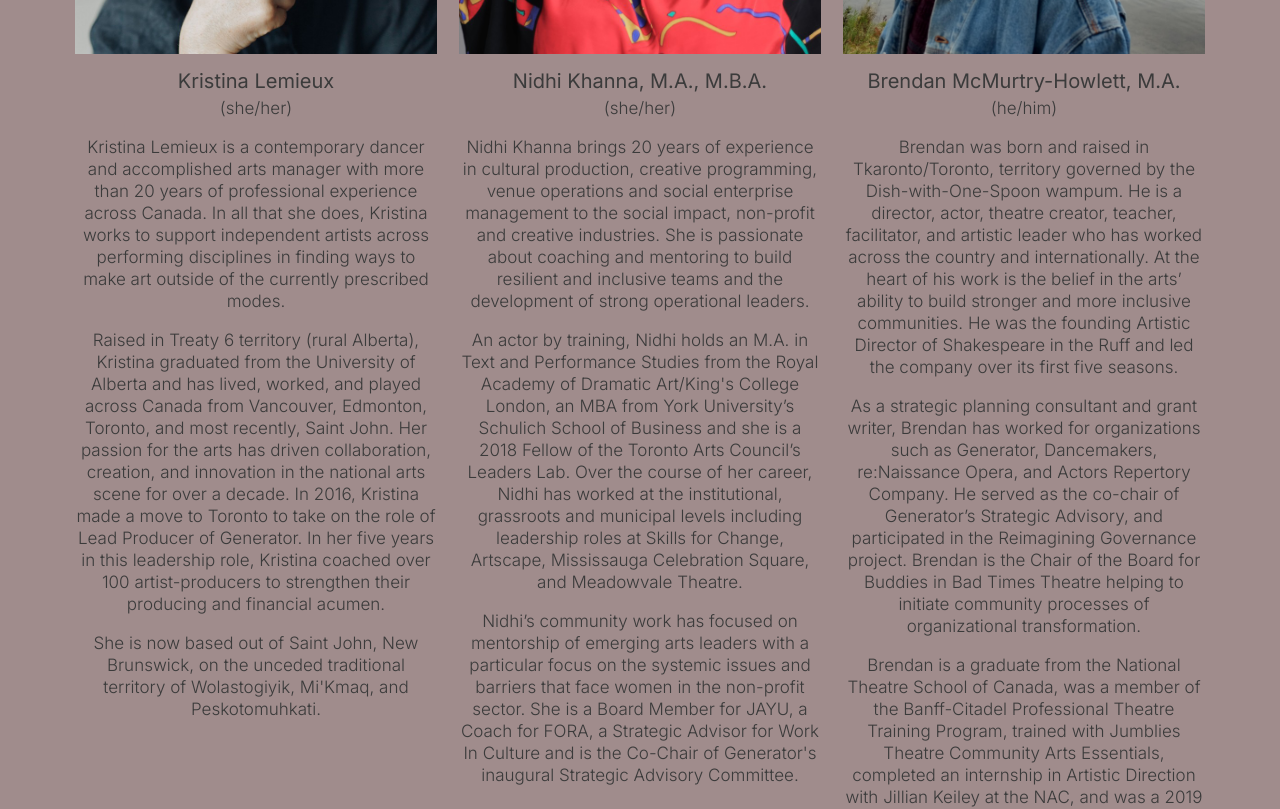
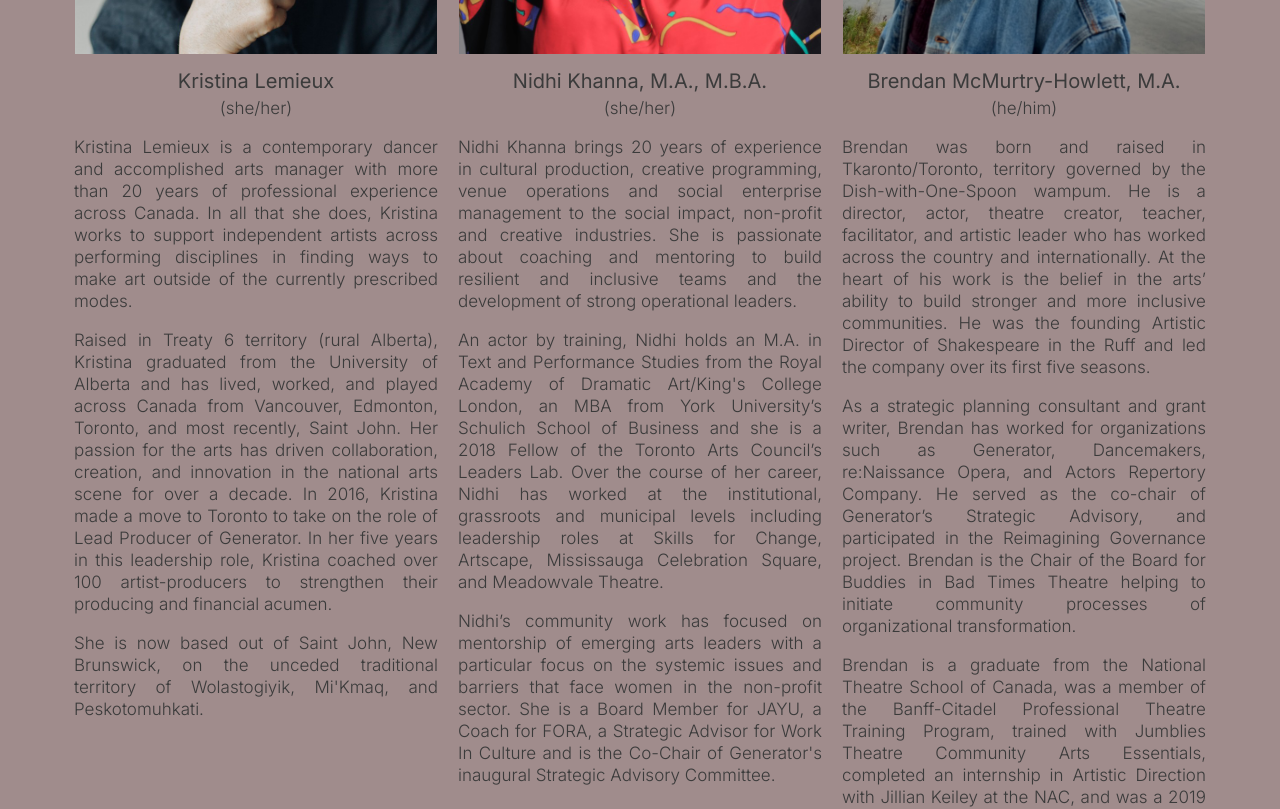
Before and after one commit to GabriellaPenev/LABx, a React (Create React App) app: page /bios in a window 1280 px wide. Shown: the part 600-1409 px from the top of the page. Built offline with nearby package versions, Linux system fonts and the light colour scheme.

Commit message:
Added labx formspree code

```diff
--- a/src/App.css
+++ b/src/App.css
@@ -662,7 +662,7 @@ li {
 }
 
 .bio-text {
-    text-align: center;
+    text-align: justify;
 }
 
 /* OUR STRENGTHS */
--- a/src/components/Contact.js
+++ b/src/components/Contact.js
@@ -9,7 +9,7 @@ import { faInstagram } from '@fortawesome/free-brands-svg-icons';
 
 const Contact = () => {
 
-    const [submit, setSubmit] = useForm('mdojgjvq');
+    const [submit, setSubmit] = useForm('mvoyygwk');
 
     if (submit.succeeded) {
         return (
```
